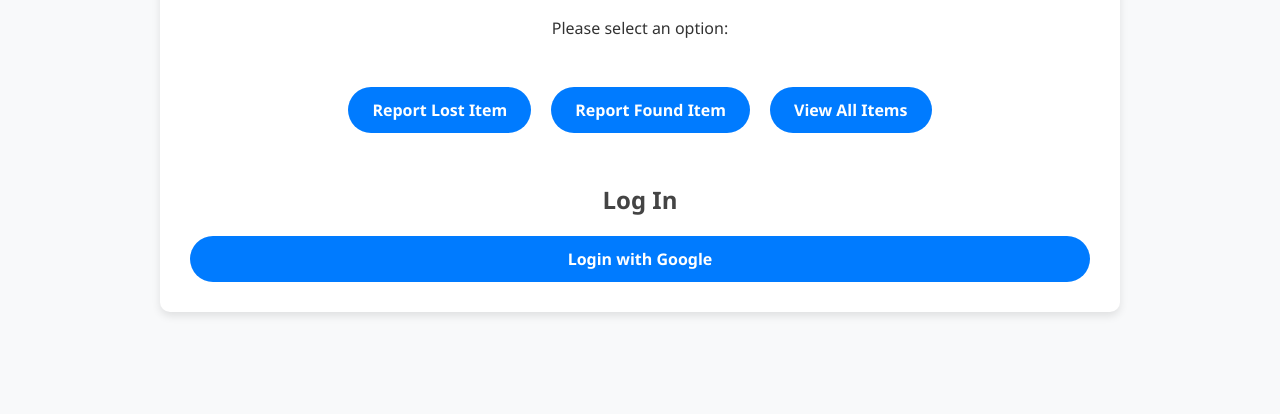
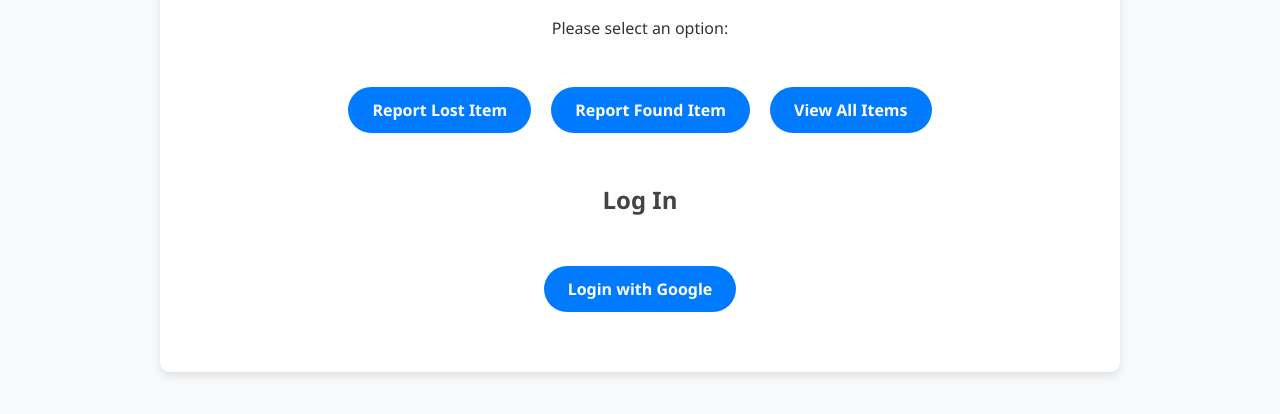
Before and after one commit to snam7/lost-and-found, a website: page public/views/index.html in a window 1280 px wide. Shown: the part 178-592 px from the top of the page. Drawn offline with Linux system fonts and the light colour scheme; files that its build step writes are made by us from their sources.

Commit message:
update style.css

```diff
--- a/public/views/index.html
+++ b/public/views/index.html
@@ -30,7 +30,9 @@
         </div>
 
         <h2>Log In</h2>
-        <a class="button" href="/auth/google">Login with Google</a>
+        <div class="options">
+            <a class="lgn-button" href="/auth/google">Login with Google</a>
+        </div>
     </div>
 </body>
 </html>
```
